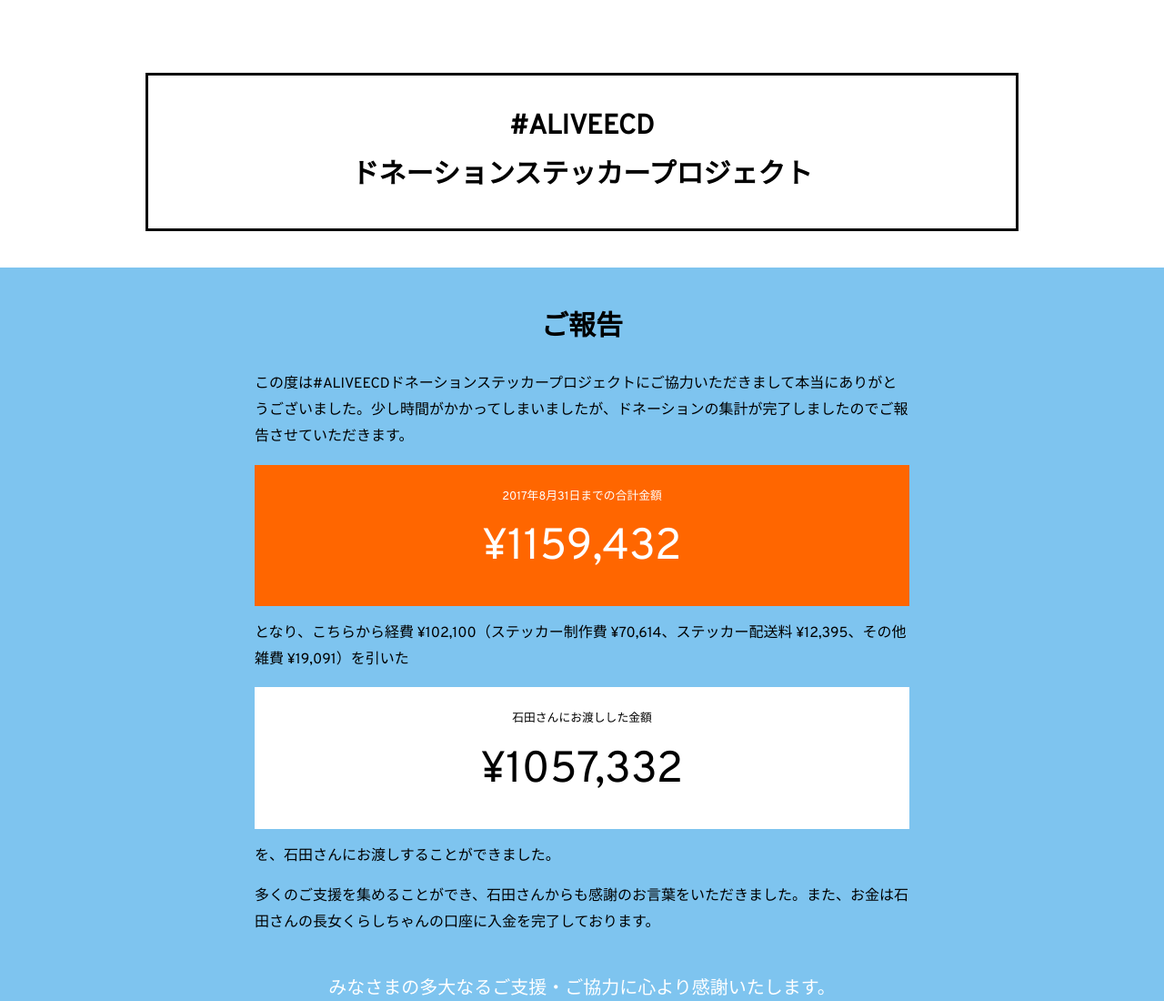
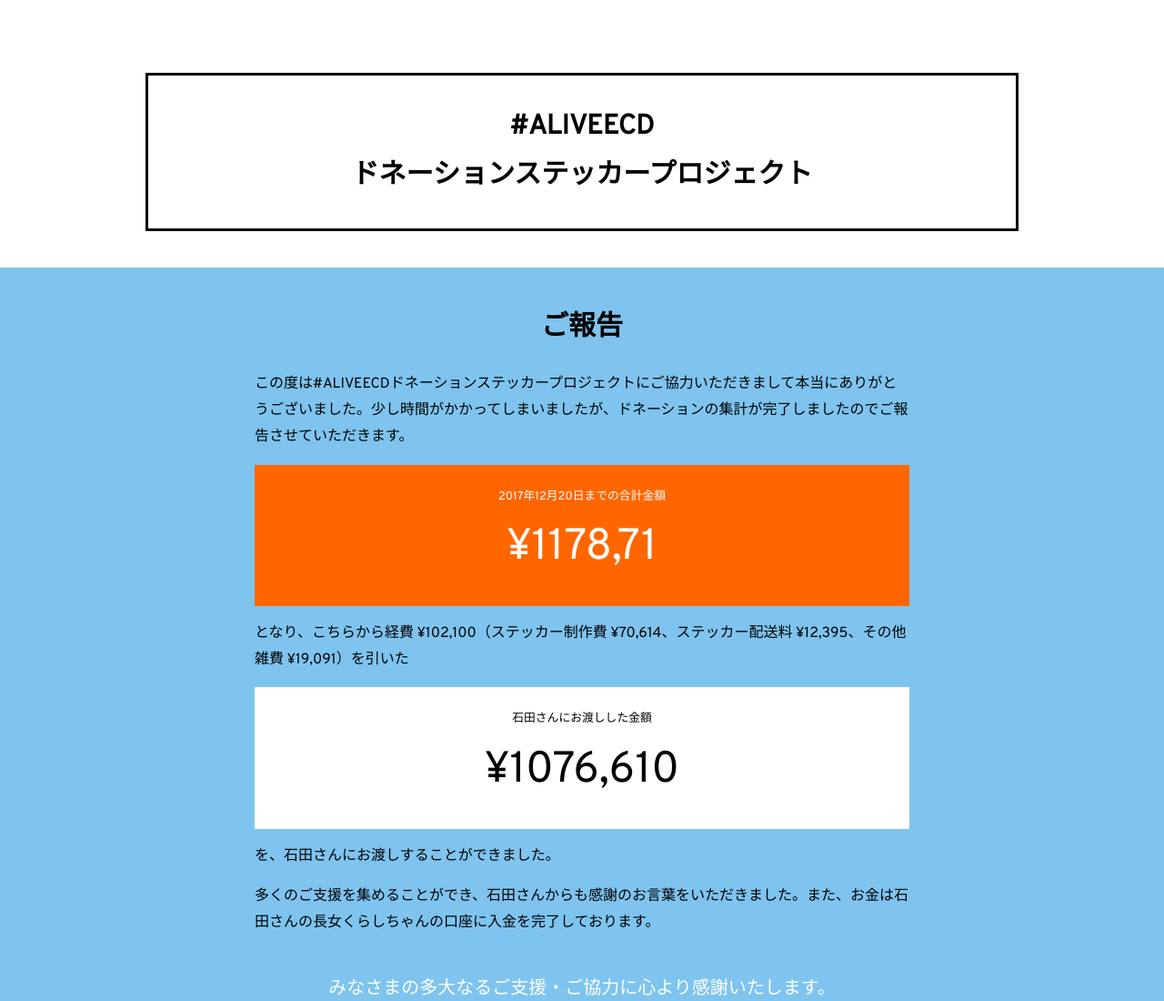
Before and after one commit to aliveecd/aliveecd.github.io, a plain HTML site: page index.html in a window 1280 px wide. Shown: the top 1100 px of the page at 91% size. Drawn offline with Linux system fonts and the light colour scheme.

Commit message:
capital increase

```diff
--- a/index.html
+++ b/index.html
@@ -40,13 +40,13 @@
               <h1 class="text-center">ご報告</h1>
               <p>この度は#ALIVEECDドネーションステッカープロジェクトにご協力いただきまして本当にありがとうございました。少し時間がかかってしまいましたが、ドネーションの集計が完了しましたのでご報告させていただきます。</p>
               <div class="plate plate-primary">
-                <small>2017年8月31日までの合計金額</small>
-                <span>¥1159,432</span>
+                <small>2017年12月20日までの合計金額</small>
+                <span>¥1178,71</span>
               </div>
               <p>となり、こちらから経費 ¥102,100（ステッカー制作費 ¥70,614、ステッカー配送料 ¥12,395、その他雑費 ¥19,091）を引いた</p>
               <div class="plate plate-secondary">
                 <small>石田さんにお渡しした金額</small>
-                <span>¥1057,332</span>
+                <span>¥1076,610</span>
               </div>
               <p>を、石田さんにお渡しすることができました。</p>
               <p>多くのご支援を集めることができ、石田さんからも感謝のお言葉をいただきました。また、お金は石田さんの長女くらしちゃんの口座に入金を完了しております。</p>
```
